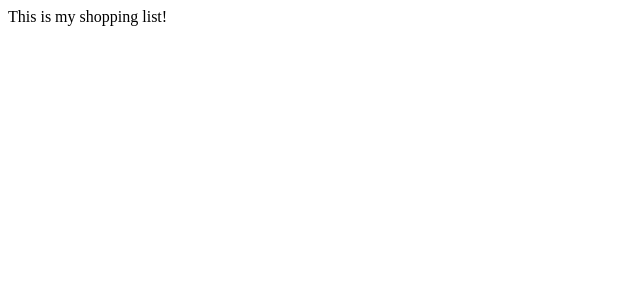
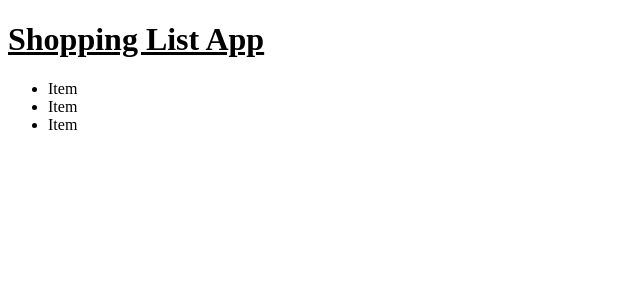
Before and after one commit to Ayzrian/mate-react-core, a React (Vite) app in the folder react-shopping-list/: page / in a window 1280 px wide. Shown: the top 300 px of the page, without its empty margins (0-640 px from the left). Built offline with nearby package versions, Linux system fonts and the light colour scheme.

Commit message:
Your First Component. (End)

```diff
--- a/react-shopping-list/package.json
+++ b/react-shopping-list/package.json
@@ -23,6 +23,7 @@
     "eslint-plugin-react-hooks": "^5.0.0",
     "eslint-plugin-react-refresh": "^0.4.16",
     "globals": "^15.14.0",
+    "sass-embedded": "^1.83.4",
     "vite": "^6.0.5"
   }
 }
--- a/react-shopping-list/src/App.jsx
+++ b/react-shopping-list/src/App.jsx
@@ -1,7 +1,11 @@
+import { Header } from "./components/Header/Header"
+import { ShoppingList } from "./components/ShoppingList/ShoppingList"
+
 function App() {
   return (
     <div>
-      This is my shopping list!
+      <Header />
+      <ShoppingList />
     </div>
   )
 }
--- /dev/null
+++ b/react-shopping-list/src/components/Header/Header.jsx
@@ -0,0 +1,9 @@
+import './Header.scss'
+
+export function Header() {
+    return (
+      <h1 className='Header'>
+        Shopping List App
+      </h1>
+    )
+}
--- /dev/null
+++ b/react-shopping-list/src/components/Header/Header.scss
@@ -0,0 +1,3 @@
+.Header {
+    text-decoration: underline;
+}
--- /dev/null
+++ b/react-shopping-list/src/components/ShoppingList/ShoppingList.jsx
@@ -0,0 +1,16 @@
+
+export function ShoppingList() {
+    return (
+        <ul>
+            <li>
+            Item
+            </li>
+            <li>
+            Item
+            </li>
+            <li>
+            Item
+            </li>
+      </ul>
+    )
+}
```
Also changed, not shown: 1 other file (tests, documents, lock files or other folders).
